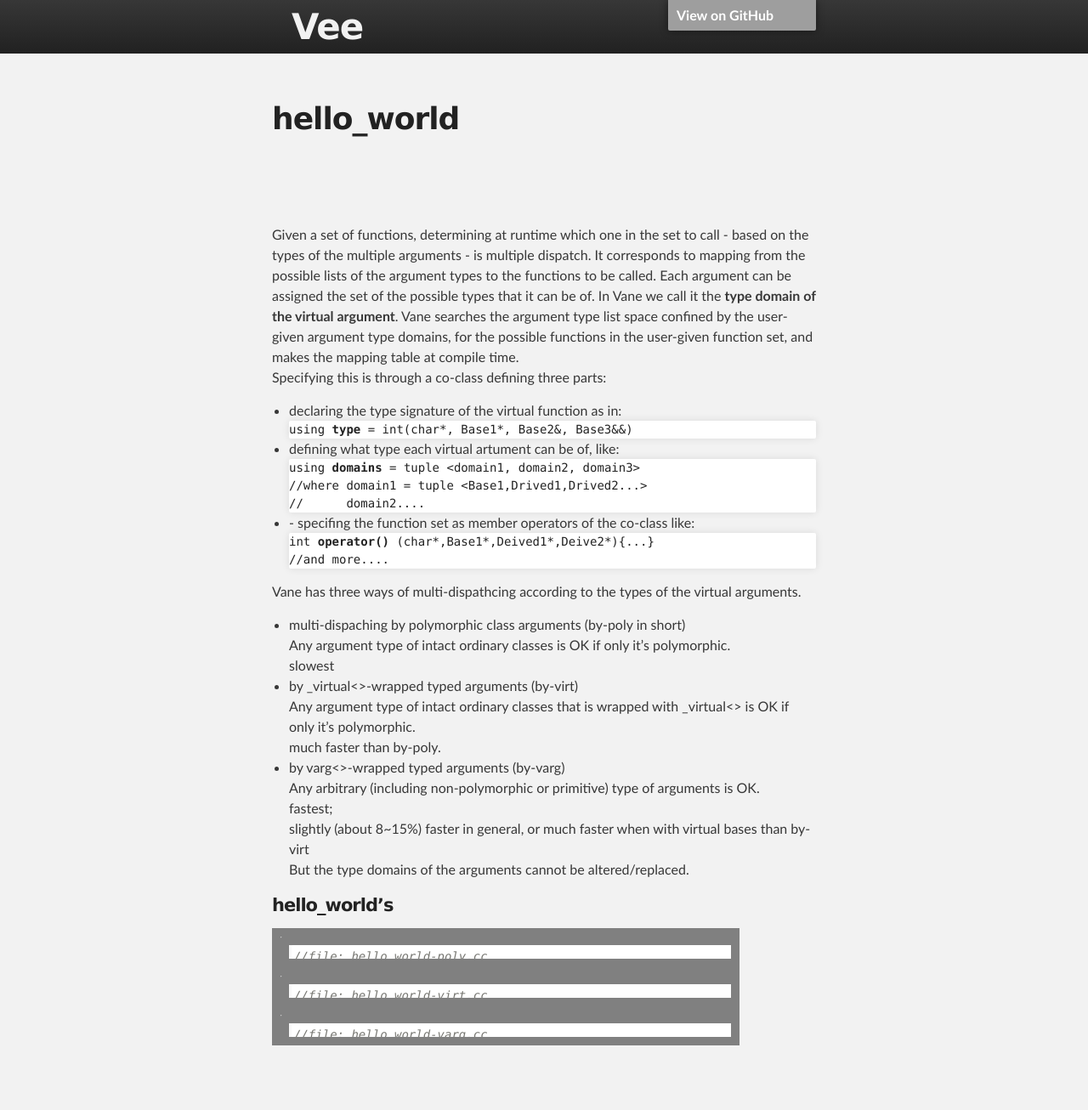
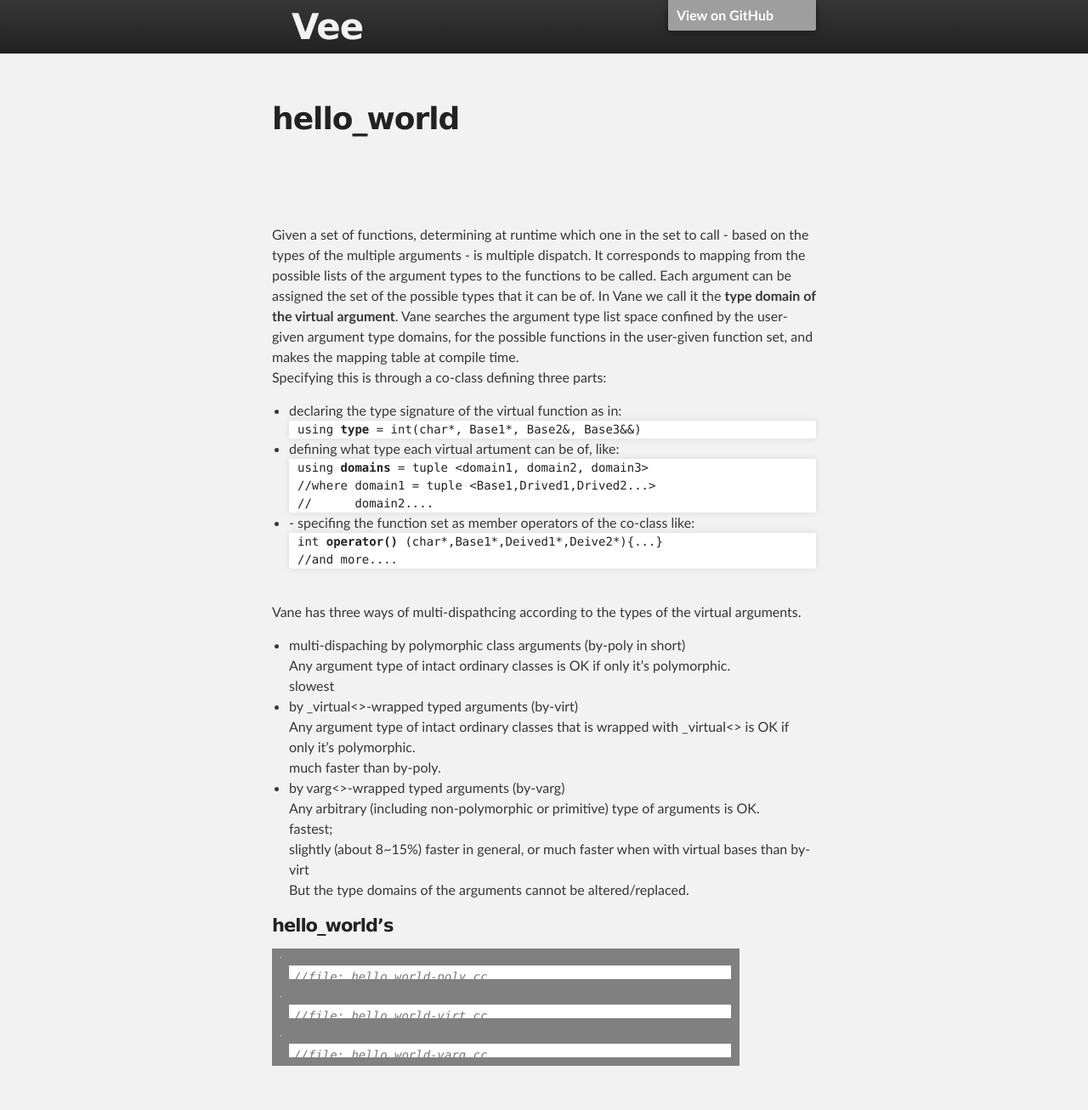
Before and after one commit to tmp2tmp/eee, a Jekyll site: the page built from docs/hello_world.md, in a window 1280 px wide. Shown: the whole page at 85% size. Built offline with Jekyll 4.4.1, drawn with Linux system fonts in a browser that asks for light colours; our own code applies the rules of GitHub Pages for plain Markdown files; the repository's description, which GitHub fills in, is left out; before the commit the page ends 1282 px from its top, so only the background shows below that; grey boxes are pictures that could not be loaded.

Commit message:
Update hello_world.md

```diff
--- a/docs/hello_world.md
+++ b/docs/hello_world.md
@@ -14,20 +14,21 @@
 Specifying this is through a co-class defining three parts:
 <ul>
 <li>declaring the type signature of the virtual function as in:
-   <pre style='margin:0;padding:0'>using <strong>type</strong> = int(char*, Base1*, Base2&, Base3&&)</pre>
+   <pre style='margin:0;padding:0 10px'>using <strong>type</strong> = int(char*, Base1*, Base2&, Base3&&)</pre>
 </li>
 <li>defining what type each virtual artument can be of, like:
-<pre style='margin:0;padding:0'>using <strong>domains</strong> = tuple &lt;domain1, domain2, domain3&gt;
+<pre style='margin:0;padding:0 10px'>using <strong>domains</strong> = tuple &lt;domain1, domain2, domain3&gt;
 //where domain1 = tuple &lt;Base1,Drived1,Drived2...&gt;
 //      domain2....</pre>
 </li>
 <li>
 - specifing the function set as member operators of the co-class like:
-<pre style='margin:0;padding:0'>int <strong>operator()</strong> (char*,Base1*,Deived1*,Deive2*){...}
+<pre style='margin:0;padding:0 10px'>int <strong>operator()</strong> (char*,Base1*,Deived1*,Deive2*){...}
 //and more....</pre>
 </li>
 </ul>
 
+&nbsp;
 Vane has three ways of multi-dispathcing according to the types of the virtual arguments.
 - multi-dispaching by polymorphic class arguments (by-poly in short)
   Any argument type of intact ordinary classes is OK if only it's polymorphic.
```
